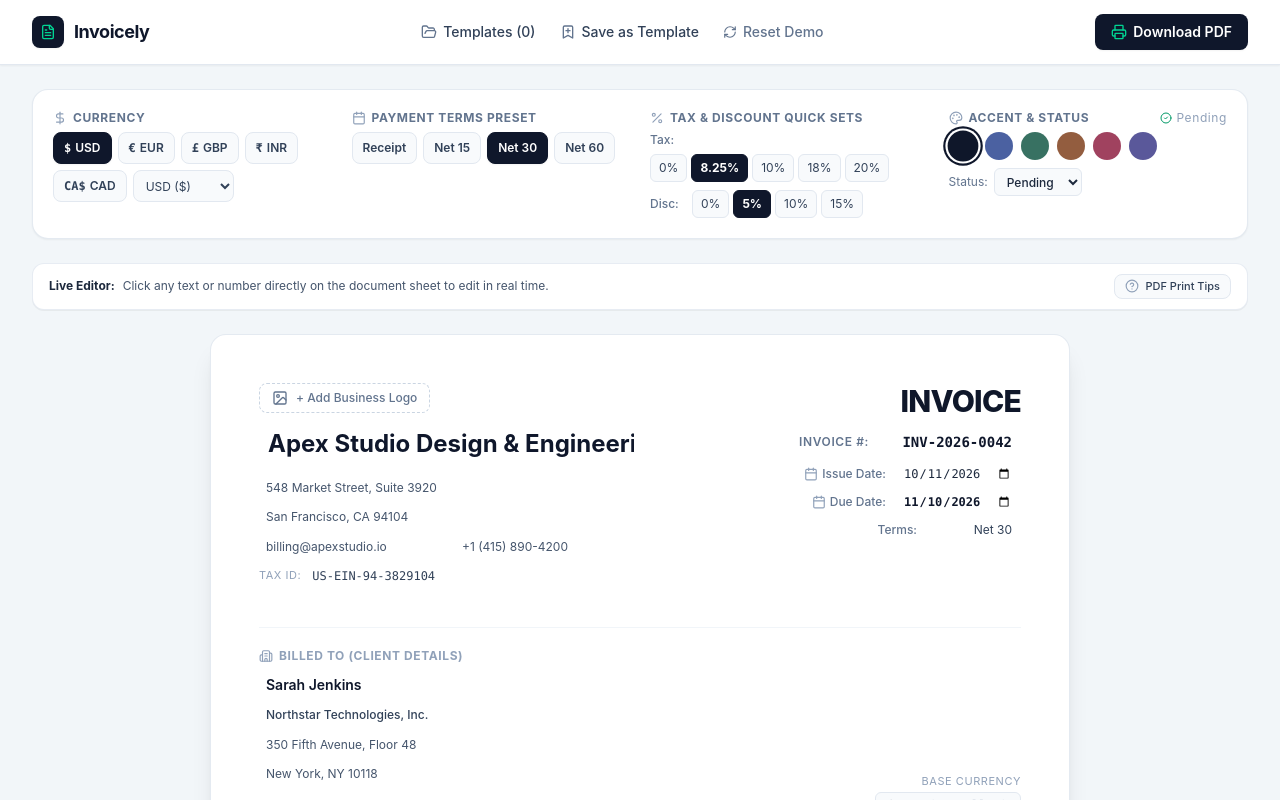
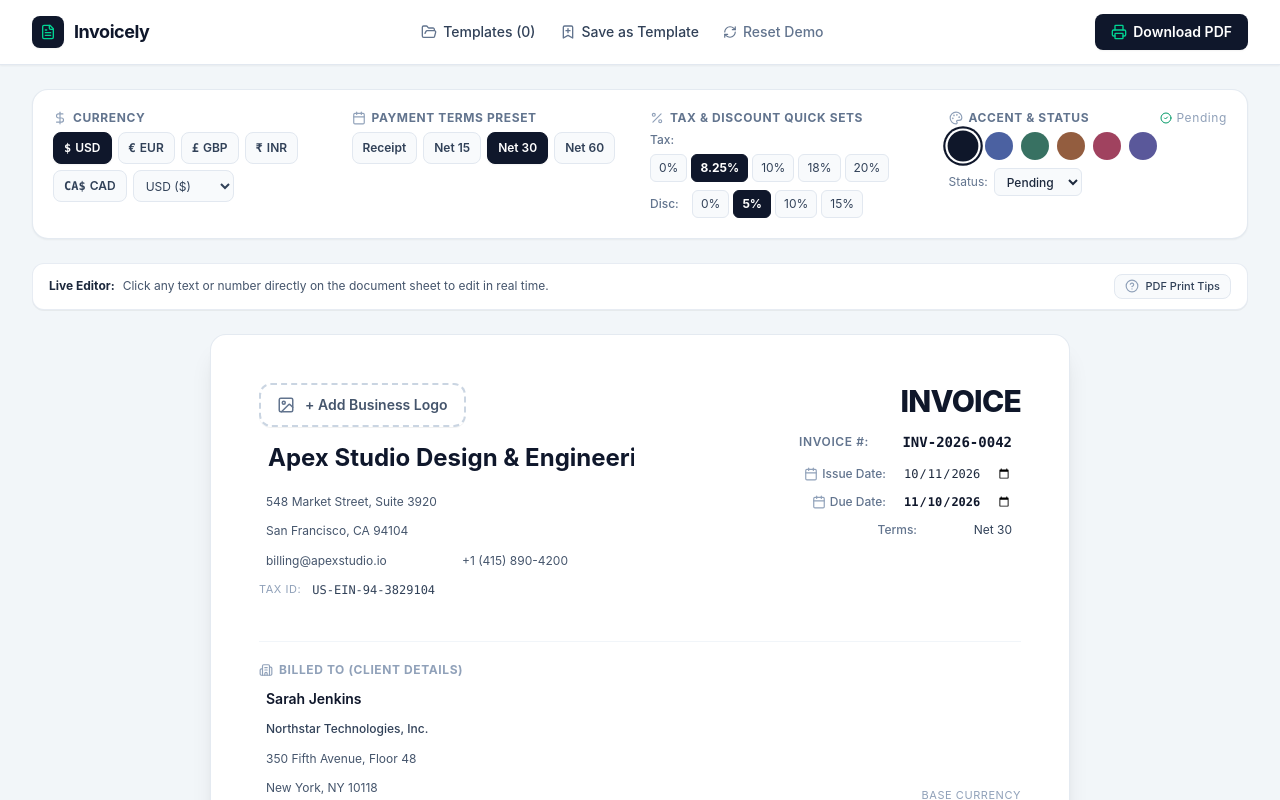
Before and after one commit to ADITYA-397/Invoice_Generator, a React (Vite) app: page / in a window 1280 px wide. Shown: the top 800 px of the page. Built offline with nearby package versions, Linux system fonts and the light colour scheme.

Commit message:
Enlarge business logo size and prominence in invoice header

```diff
--- a/src/components/InvoiceSheet.tsx
+++ b/src/components/InvoiceSheet.tsx
@@ -119,12 +119,12 @@
                       src={invoice.business.logo}
                       alt={invoice.business.name || 'Business Logo'}
                       referrerPolicy="no-referrer"
-                      className="h-12 sm:h-14 w-auto max-w-[180px] object-contain rounded-lg"
+                      className="h-16 sm:h-20 max-h-24 w-auto max-w-[220px] sm:max-w-[280px] print:max-h-20 print:max-w-[240px] object-contain rounded-xl shadow-2xs"
                     />
                     <button
                       type="button"
                       onClick={onOpenLogoModal}
-                      className="no-print absolute inset-0 bg-slate-900/60 text-white text-xs font-medium rounded-lg opacity-0 group-hover:opacity-100 transition-opacity flex items-center justify-center cursor-pointer"
+                      className="no-print absolute inset-0 bg-slate-900/60 text-white text-xs font-semibold rounded-xl opacity-0 group-hover:opacity-100 transition-opacity flex items-center justify-center cursor-pointer shadow-md"
                     >
                       Change Logo
                     </button>
@@ -133,9 +133,9 @@
                   <button
                     type="button"
                     onClick={onOpenLogoModal}
-                    className="no-print flex items-center gap-2 px-3 py-1.5 border border-dashed border-slate-300 rounded-lg text-slate-500 hover:text-slate-900 hover:border-slate-800 hover:bg-slate-50 transition-colors text-xs font-medium cursor-pointer"
+                    className="no-print flex items-center gap-2.5 px-3.5 py-2 sm:px-4 sm:py-2.5 border-2 border-dashed border-slate-300 hover:border-slate-800 rounded-xl text-slate-600 hover:text-slate-900 hover:bg-slate-50 transition-all text-xs sm:text-sm font-semibold cursor-pointer shadow-2xs"
                   >
-                    <ImageIcon className="w-4 h-4" />
+                    <ImageIcon className="w-4.5 h-4.5 text-slate-500" />
                     <span>+ Add Business Logo</span>
                   </button>
                 )}
```
